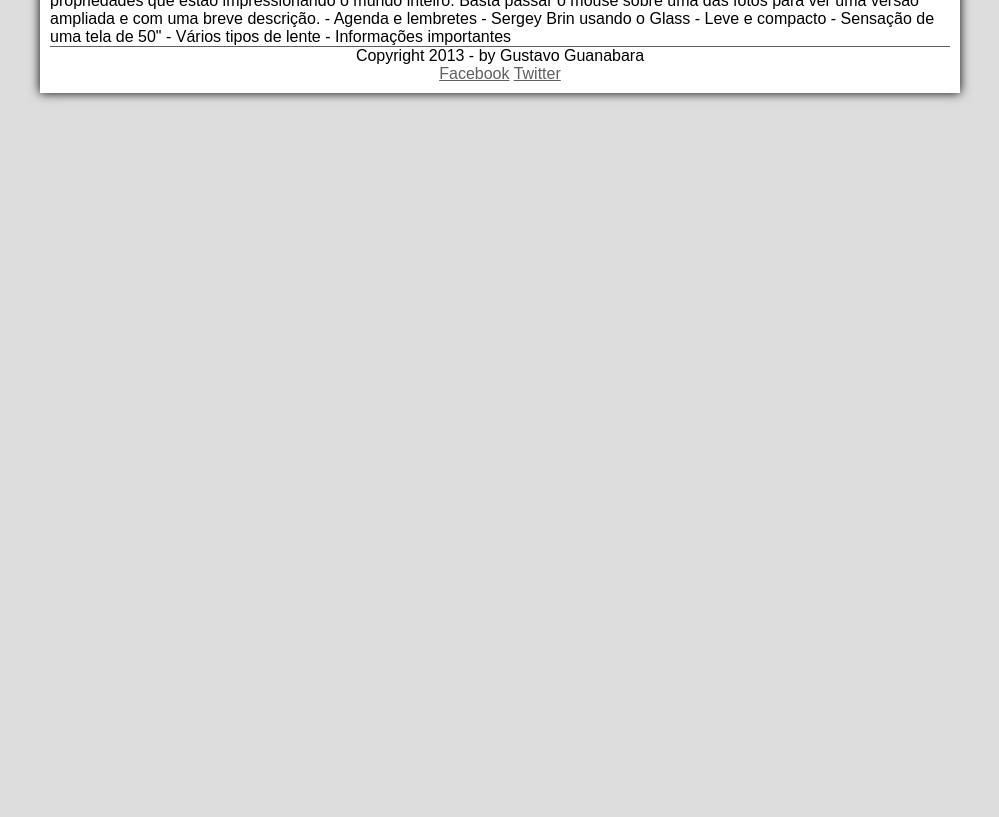
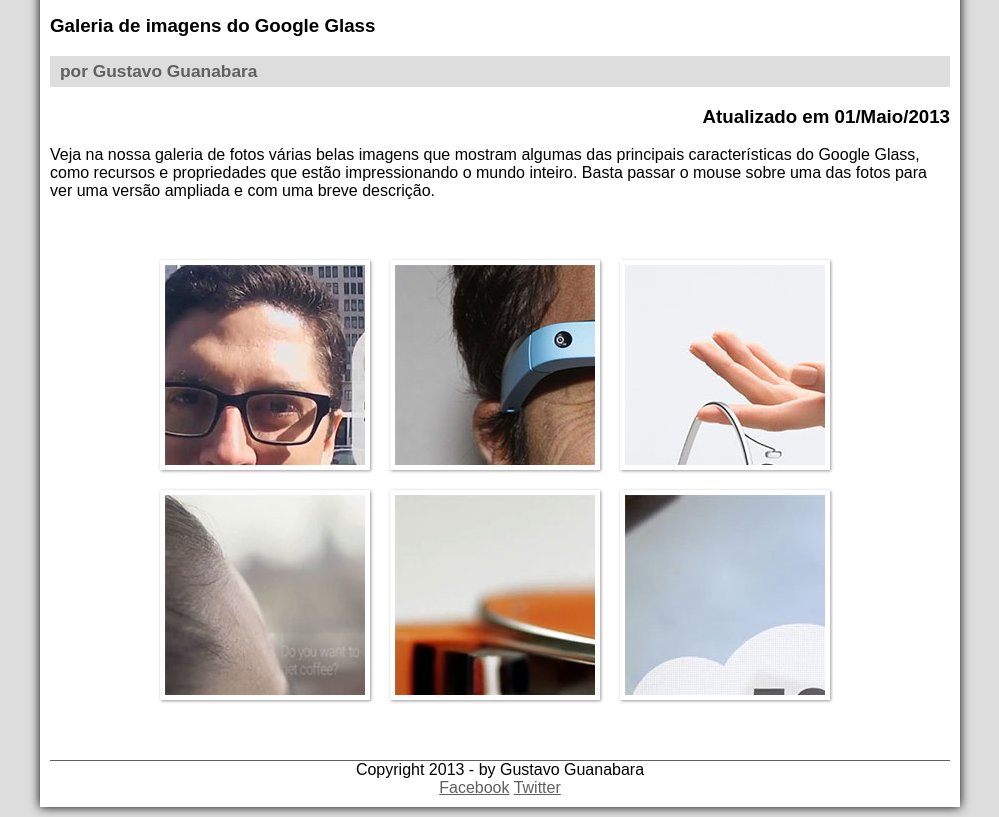
Before and after one commit to sanderweb/cursoemvideoHTML5, a plain HTML site: page fotos.html in a window 1280 px wide. Shown: the part 220-1037 px from the top of the page, without its empty margins (140-1139 px from the left). Before the commit the page ends 800 px from the top, so only its background shows below. Drawn offline with Linux system fonts and the light colour scheme.

Commit message:
Parei Na 29
Galeria de imagens com Listas

```diff
--- a/_css/fotos.css
+++ b/_css/fotos.css
@@ -0,0 +1,48 @@
+@charset "UTF-8";
+
+ul#album-fotos{
+    width: 700px;
+    margin: 0 auto;
+    padding: 50px;
+    overflow: hidden;
+    list-style: none;
+}
+
+ul#album-fotos li{
+    float: left;
+    width: 200px;
+    height: 200px;
+    margin: 10px;
+    border: 5px solid #ffffff;
+    background-color: #ffffff;
+    box-shadow: 1px 1px 3px rgba(0,0,0,.4);
+}
+
+ul#album-fotos li span {
+    opacity: 0;
+}
+
+/*CHAMAR IMAGEM POR CSS*/
+ul#album-fotos li#foto01{
+    background: url('../_imagens/galeria-01.jpg') no-repeat;
+}
+
+ul#album-fotos li#foto02{
+    background: url('../_imagens/galeria-02.jpg') no-repeat;
+}
+
+ul#album-fotos li#foto03{
+    background: url('../_imagens/galeria-03.jpg') no-repeat;
+}
+
+ul#album-fotos li#foto04{
+    background: url('../_imagens/galeria-04.jpg') no-repeat;
+}
+
+ul#album-fotos li#foto05{
+    background: url('../_imagens/galeria-05.jpg') no-repeat;
+}
+
+ul#album-fotos li#foto06{
+    background: url('../_imagens/galeria-06.jpg') no-repeat;
+}
--- a/fotos.html
+++ b/fotos.html
@@ -7,43 +7,56 @@ No Netbeans Para fazer commit "Equipe, remoto, expandir".
         <meta charset="UTF-8">
         <title>Tudo Sobre Google Glass</title>
         <link rel="stylesheet" type="text/css" href="_css/estilo.css"/>
+        <link rel="stylesheet" type="text/css" href="_css/fotos.css"/>
     </head>
     <body>
         <div id="interface">
             <header id="cabecalho">
             <hgroup>
             <h1>Google Glass</h1>
-            <h2>A revolução do Google está chegando parei na aula 21</h2>
+            <h2>A revolução do Google está chegando parei na aula 29</h2>
             </hgroup>
             <img id="icone" src="_imagens/glass-oculos-preto-peq.png"/>
             <nav id="menu">
                 <h1>Menu Principal</h1>
 <!--A AULA 11 FALA SOBRE LISTAS-->
                 <ul>
-                    <li onmouseover="mudaFoto('_imagens/home.png')" onmouseout="mudaFoto('_imagens/fotos.png')"><a href="index.html">Home</a></li>
-                    <li onmouseover="mudaFoto('_imagens/especificacoes.png')" onmouseout="mudaFoto('_imagens/fotos.png')"><a href="specs.html">Especificações</a></li>
-                    <li onmouseover="mudaFoto('_imagens/fotos.png')" onmouseout="mudaFoto('_imagens/fotos.png')"><a href="fotos.html">Fotos</a></li>
-                    <li onmouseover="mudaFoto('_imagens/multimidia.png')" onmouseout="mudaFoto('_imagens/fotos.png')"><a href="multimidia.html">Multimídia</a></li>
-                    <li onmouseover="mudaFoto('_imagens/contato.png')" onmouseout="mudaFoto('_imagens/fotos.png')"><a href="fale-conosco.html">Fale conosco</a></li>
+                    <li onmouseover="mudaFoto('_imagens/home.png')" onmouseout="mudaFoto('_imagens/fotos.png')"><a href="index.html">Home</a>
+                    </li>
+                    <li onmouseover="mudaFoto('_imagens/especificacoes.png')" onmouseout="mudaFoto('_imagens/fotos.png')"><a href="specs.html">Especificações</a>                         </li>
+                    <li onmouseover="mudaFoto('_imagens/fotos.png')" onmouseout="mudaFoto('_imagens/fotos.png')"><a href="fotos.html">Fotos</a>
+                    </li>
+                    <li onmouseover="mudaFoto('_imagens/multimidia.png')" onmouseout="mudaFoto('_imagens/fotos.png')"><a href="multimidia.html">Multimídia</a>                       </li>
+                    <li onmouseover="mudaFoto('_imagens/contato.png')" onmouseout="mudaFoto('_imagens/fotos.png')"><a href="fale-conosco.html">Fale conosco</a>         </li>
                 </ul>
             </nav>
             </header>
+    <section id="corpo-full">
+        <article id="noticia-principal">
+            <header id="cabecalho_artigo">
+                <hgroup>
+                    <h3>Glass > Fotos</h3>
+                    <h1>Galeria de imagens do Google Glass</h1>
+                    <h2>por Gustavo Guanabara</h2>
+                    <h3 class="direita">Atualizado em 01/Maio/2013</h3>
 
-Glass > Fotos
-Galeria de Imagens do Google Glass
-por Gustavo Guanabara
-Atualizado em 01/Maio/2013
-
+               </hgroup>
+            </header>
 Veja na nossa galeria de fotos várias belas imagens que mostram algumas das principais características do Google Glass, como recursos e propriedades que estão impressionando o mundo inteiro. Basta passar o mouse sobre uma das fotos para ver uma versão ampliada e com uma breve descrição.
 
-- Agenda e lembretes
-- Sergey Brin usando o Glass
-- Leve e compacto
-- Sensação de uma tela de 50"
-- Vários tipos de lente
-- Informações importantes
-
-<footer id="rodape">
+<!--GALERIA DE FOTOS EM LISTA-->
+ <ul id="album-fotos">
+     <li id="foto01"><span>Agenda e lembretes</span></li>
+     <li id="foto02"><span>Sergey Brin usando o Glass</span></li>
+     <li id="foto03"><span>Leve e compacto</span></li>
+     <li id="foto04"><span>Sensação de uma tela de 50"</span></li>
+     <li id="foto05"><span>Vários tipos de lente</span></li>
+     <li id="foto06"><span>Informações importantes</span></li>
+</ul>
+<!--FIM DA GALERIA DE FOTOS-->
+ </article>
+    </section>
+            <footer id="rodape">
                 Copyright 2013 - by Gustavo Guanabara<br/>
                 <a href="http://facebook.com/cursosemvideo" target="_blank">Facebook</a>
                 <a href="http://twitter.com/cursosemvideo" target="_blank">Twitter</a>
```
Also changed, not shown: index.html (+1 -1 lines), specs.html (+7 -1 lines).
